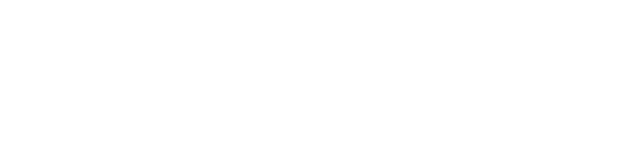
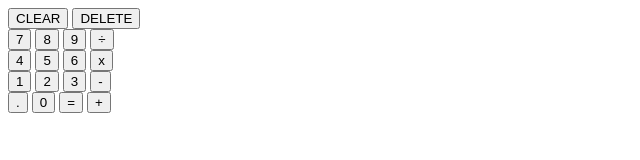
Before and after one commit to Sameer2804/calculator-foundation, a plain HTML site: page index.html in a window 1280 px wide. Shown: the whole page, without its empty margins (0-640 px from the left). Drawn offline with Linux system fonts and the light colour scheme.

Commit message:
create the html for the calculator

```diff
--- a/index.html
+++ b/index.html
@@ -4,9 +4,42 @@
     <meta charset="UTF-8">
     <meta name="viewport" content="width=device-width, initial-scale=1.0">
     <script src="logic.js" defer></script>
+    <link rel="stylesheet" href="styles.css">
     <title>Calculator Project</title>
 </head>
 <body>
-
+    <div id="calculator">
+        <div id="display"></div>
+        <div id="ctrl-btns">
+            <button>CLEAR</button>
+            <button>DELETE</button>
+        </div>
+        <div id="normal-btns">
+            <div class="row">
+                <button class="number-btn">7</button>
+                <button class="number-btn">8</button>
+                <button class="number-btn">9</button>
+                <button>÷</button>
+            </div>
+            <div class="row">
+                <button class="number-btn">4</button>
+                <button class="number-btn">5</button>
+                <button class="number-btn">6</button>
+                <button>x</button>
+            </div>
+            <div class="row">
+                <button class="number-btn">1</button>
+                <button class="number-btn">2</button>
+                <button class="number-btn">3</button>
+                <button>-</button>
+            </div>
+            <div class="row">
+                <button>.</button>
+                <button class="number-btn">0</button>
+                <button>=</button>
+                <button>+</button>
+            </div>
+        </div>
+    </div>
 </body>
 </html>
--- a/logic.js
+++ b/logic.js
@@ -12,6 +12,18 @@ function Calculator(){
     }
 }
 
+let display = document.querySelector('#display');
+let numberBtn = document.querySelectorAll('.number-btn')
+
+numberBtn.forEach(btn => {
+    btn.addEventListener('click', (event) => {
+        display.textContent += event.target.textContent;
+
+})})
+
+
+
+
 const calc = new Calculator();
 console.log(calc.calculate(5, 6, '+'));
 console.log(calc.calculate(6, 5, '-'));
```
Also changed, not shown: styles.css (added).
